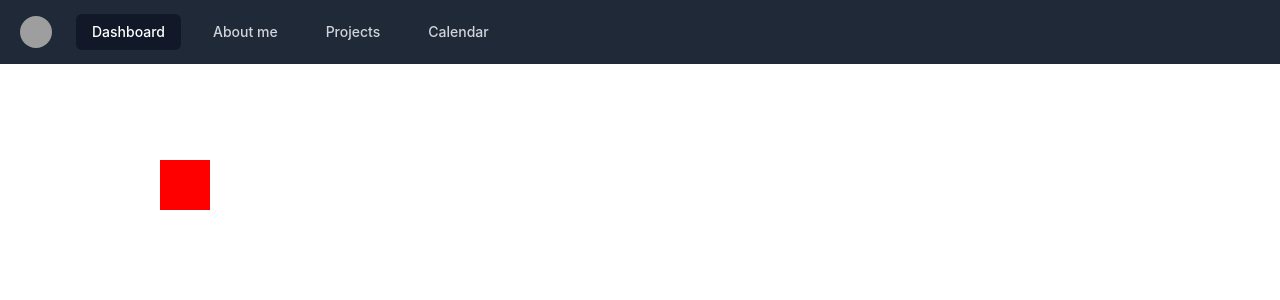
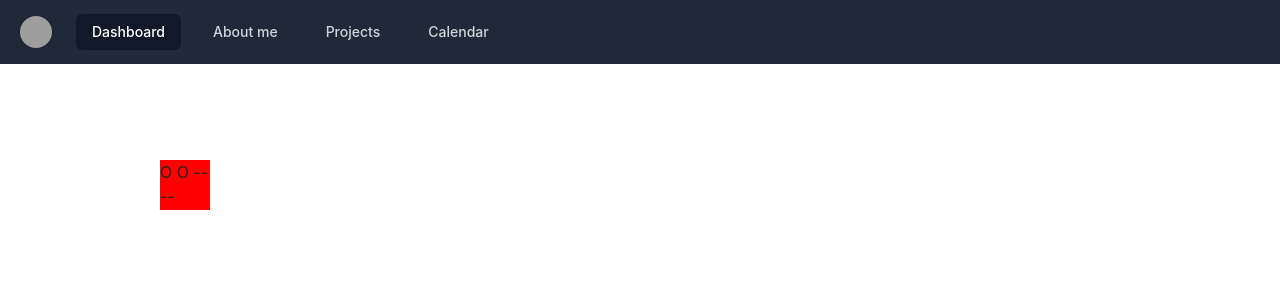
Before and after one commit to kennyav/PersonalWebsite, a React (Create React App) app in the folder personalwebsite/: page / in a window 1280 px wide. Shown: the top 300 px of the page. Built offline with nearby package versions, Linux system fonts and the light colour scheme; grey boxes are pictures that could not be loaded; the HTML template or start-up script is replaced by a standard one.

Commit message:
Create Moveable Character

```diff
--- a/personalwebsite/src/App.js
+++ b/personalwebsite/src/App.js
@@ -1,12 +1,13 @@
-import Header from "./components/Header";
+import React, { useState } from "react";
+
 import NavbarTailwind from "./components/Navbar";
-import Character from "./components/Character";
+import CharacterController from "./components/CharacterController";
 
 function App() {
   return (
     <>
       <NavbarTailwind />
-      <Character />
+      <CharacterController/>
     </>
   );
 }
--- a/personalwebsite/src/components/Character.js
+++ b/personalwebsite/src/components/Character.js
@@ -1,25 +1,6 @@
-import React, {useEffect} from 'react'
+import React from 'react'
 
-// position variables
-let top = "10em"
-let bottom = "10em";
-let left = "10em";
-let right = "10em";
-
-export default function Character() {
-
-   useEffect(() => {
-      document.addEventListener('keydown', handleKeyDown, true)
-   }, [])
-
-   const handleKeyDown = (e) => {
-      if (e.key === "w") {
-         let newValue = Number(bottom.replace(/\D/g, "")) + 1;
-         bottom = newValue + "em";
-
-         console.log("bottom", bottom)
-      }
-   }
+export default function Character(props) {
 
    let style = {
       character: {
@@ -27,14 +8,15 @@ export default function Character() {
          height:"50px",
          backgroundColor:"red",
          position:"absolute",
-         top:top,
-         bottom:bottom,
-         left:left,
-         right:right
+         top:props.top,
+         left:props.left,
       }
    }
+
   return (
     <div style={style.character}>
+      O      O
+      ----
     </div>
   )
 }
--- /dev/null
+++ b/personalwebsite/src/components/CharacterController.js
@@ -0,0 +1,48 @@
+import React, { useState, useEffect } from 'react'
+
+import Character from "./Character"
+
+export default function CharacterController() {
+
+   let topValue = 10;
+   let leftValue = 10;
+
+
+   // useState is neccessary because when the states are changed is triggers a rerender in react, which redraws the character
+   // in a new position
+   const [top, setTop] = useState(topValue + "em");
+   const [left, setLeft] = useState(leftValue + "em")
+
+
+   // logic for the positioning of the character depending on which button is pressed
+   const handleKeyDown = (key) => {
+
+      if (key === "w") {
+         topValue = topValue - 1;
+         setTop(topValue + "em");
+      }
+      if (key === "s") {
+         topValue = topValue + 1;
+         setTop(topValue + "em");
+      }
+      if (key === "a") {
+         leftValue = leftValue - 1;
+         setLeft(leftValue + "em");
+      }
+      if (key === "d") {
+         leftValue = leftValue + 1;
+         setLeft(leftValue + "em");
+      }
+   }
+
+   useEffect(() => {
+      document.addEventListener('keydown', (e) => handleKeyDown(e.key), true);
+   }, [])
+
+
+   return (
+      <Character
+         top={top}
+         left={left} />
+   )
+}
```
